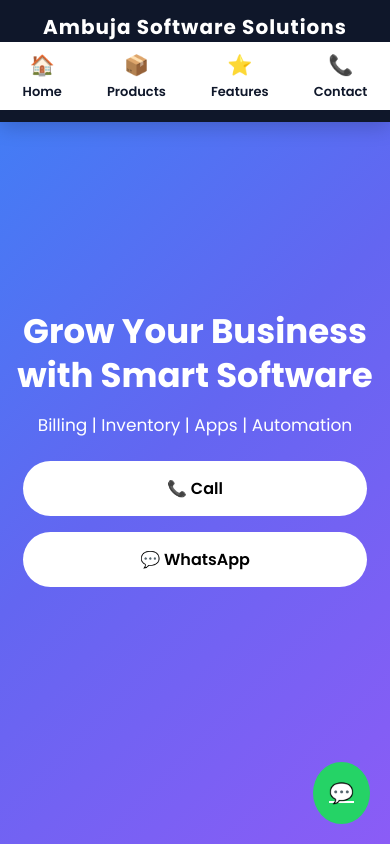
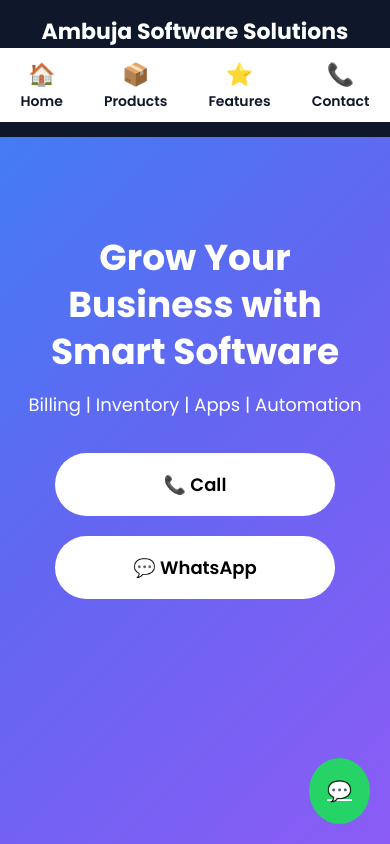
Before and after one commit to ambuja-software/ambuja-website, a plain HTML site: page index.html in a window 390 px wide. Shown: the top 844 px of the page. Drawn offline with Linux system fonts and the light colour scheme.

Commit message:
Refactor index.html for better layout and styles
Updated styles and layout for improved design and responsiveness.

```diff
--- a/index.html
+++ b/index.html
@@ -9,26 +9,23 @@
 
 <style>
 *{margin:0;padding:0;box-sizing:border-box;font-family:'Poppins',sans-serif}
-
 body{background:#f1f5f9;color:#0f172a}
 
-/* 🔥 HEADER TEXT STYLE */
+/* HEADER */
 header{
 position:fixed;
 width:100%;
 top:0;
 background:#0f172a;
 color:#fff;
-box-shadow:0 4px 20px rgba(0,0,0,0.2);
 z-index:1000;
 text-align:center;
-padding:12px 0;
+padding:15px 0;
 }
 
 .company-name{
-font-size:20px;
+font-size:22px;
 font-weight:700;
-letter-spacing:1px;
 }
 
 /* NAV */
@@ -36,7 +33,7 @@
 display:flex;
 justify-content:space-around;
 background:#ffffff;
-padding:8px 0;
+padding:10px 0;
 }
 
 nav a{
@@ -45,53 +42,60 @@
 display:flex;
 flex-direction:column;
 align-items:center;
-font-size:13px;
+font-size:14px;
 font-weight:600;
 }
 
 nav a span{
-font-size:20px;
-margin-bottom:2px;
+font-size:22px;
 }
 
-/* SECTION */
-section{
-padding:140px 15px 80px;
-text-align:center;
-}
-
-/* HERO */
+/* HERO FULL SCREEN */
 .hero{
-background:linear-gradient(135deg,#3b82f6,#6366f1,#8b5cf6);
-color:#fff;
-min-height:100vh;
+height:100vh;
 display:flex;
 flex-direction:column;
 justify-content:center;
+align-items:center;
+text-align:center;
+padding:20px;
+background:linear-gradient(135deg,#3b82f6,#6366f1,#8b5cf6);
+color:#fff;
 }
 
+/* BIG TEXT */
 .hero h1{
-font-size:clamp(34px,6vw,50px);
+font-size:clamp(36px,8vw,52px);
 line-height:1.3;
 font-weight:700;
+margin-bottom:15px;
 }
 
+/* SUB TEXT */
 .hero p{
-margin:15px 0;
-font-size:17px;
+font-size:18px;
+margin-bottom:25px;
 }
 
-/* BUTTON */
+/* BIG BUTTONS */
 .btn{
-padding:15px 30px;
+width:80%;
+max-width:320px;
+padding:18px;
 border:none;
-border-radius:30px;
+border-radius:35px;
 background:#fff;
 color:#000;
-margin:8px;
+margin:10px 0;
 cursor:pointer;
 font-weight:600;
-font-size:16px;
+font-size:18px;
+}
+
+/* SECTIONS */
+section{
+padding:60px 15px;
+text-align:center;
 }
 
 /* PRODUCTS */
@@ -99,7 +103,7 @@
 display:grid;
 grid-template-columns:repeat(2,1fr);
 gap:15px;
-margin-top:30px;
+margin-top:20px;
 }
 
 @media(min-width:600px){
@@ -108,20 +112,17 @@
 
 .card{
 background:#fff;
-padding:20px 10px;
+padding:20px;
 border-radius:15px;
 box-shadow:0 6px 18px rgba(0,0,0,0.08);
 text-align:center;
 cursor:pointer;
-transition:0.3s;
 }
-
-.card:hover{transform:translateY(-5px)}
 
 .card span{
 font-size:28px;
 display:block;
-margin-bottom:6px;
+margin-bottom:8px;
 }
 
 .card p{
@@ -134,7 +135,6 @@
 display:grid;
 grid-template-columns:repeat(auto-fit,minmax(160px,1fr));
 gap:15px;
-margin-top:30px;
 }
 
 .grid .card{
@@ -146,7 +146,6 @@
 width:120px;
 border-radius:20px;
 margin-bottom:15px;
-box-shadow:0 10px 30px rgba(0,0,0,0.2);
 }
 
 /* FOOTER */
@@ -155,7 +154,6 @@
 color:#fff;
 padding:20px;
 text-align:center;
-font-size:15px;
 }
 
 /* WHATSAPP */
@@ -165,7 +163,7 @@
 right:20px;
 background:#25d366;
 color:#fff;
-padding:16px;
+padding:18px;
 border-radius:50%;
 font-size:20px;
 }
@@ -185,6 +183,7 @@
 </nav>
 </header>
 
+<!-- 🔥 FULL SCREEN HOME -->
 <section class="hero" id="home">
 <h1>Grow Your Business with Smart Software</h1>
 <p>Billing | Inventory | Apps | Automation</p>
@@ -194,12 +193,12 @@
 </section>
 
 <section id="products">
-<h2 style="font-size:28px;">Our Products</h2>
+<h2 style="font-size:30px;">Our Products</h2>
 <div class="cards" id="productList"></div>
 </section>
 
 <section id="features">
-<h2 style="font-size:28px;">Features</h2>
+<h2 style="font-size:30px;">Features</h2>
 
 <div class="grid">
 <div class="card">⚡ Easy Billing</div>
@@ -217,9 +216,9 @@
 <img src="ambuja_logo.jpg">
 </div>
 
-<h2 style="font-size:28px;">Contact Us</h2>
-<p style="font-size:18px;">📞 9533547529</p>
-<p style="font-size:16px;">Ambuja Software Solutions</p>
+<h2 style="font-size:30px;">Contact Us</h2>
+<p style="font-size:20px;">📞 9533547529</p>
+<p style="font-size:17px;">Ambuja Software Solutions</p>
 
 <button class="btn" onclick="callNow()">Call Now</button>
 <button class="btn" onclick="whatsapp()">WhatsApp</button>
```
